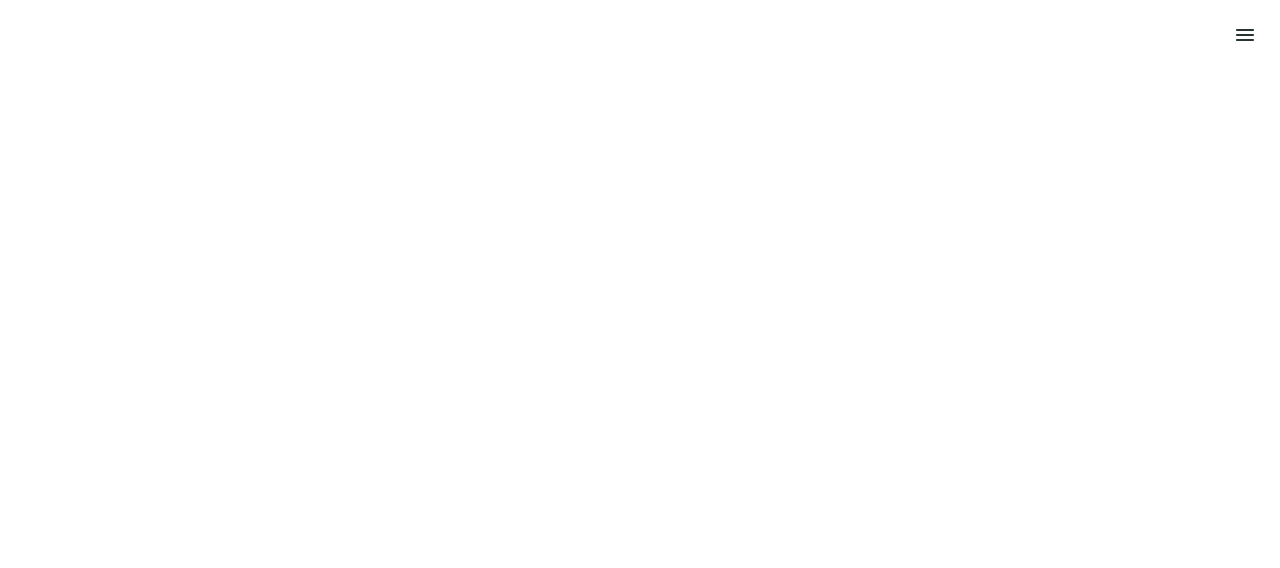
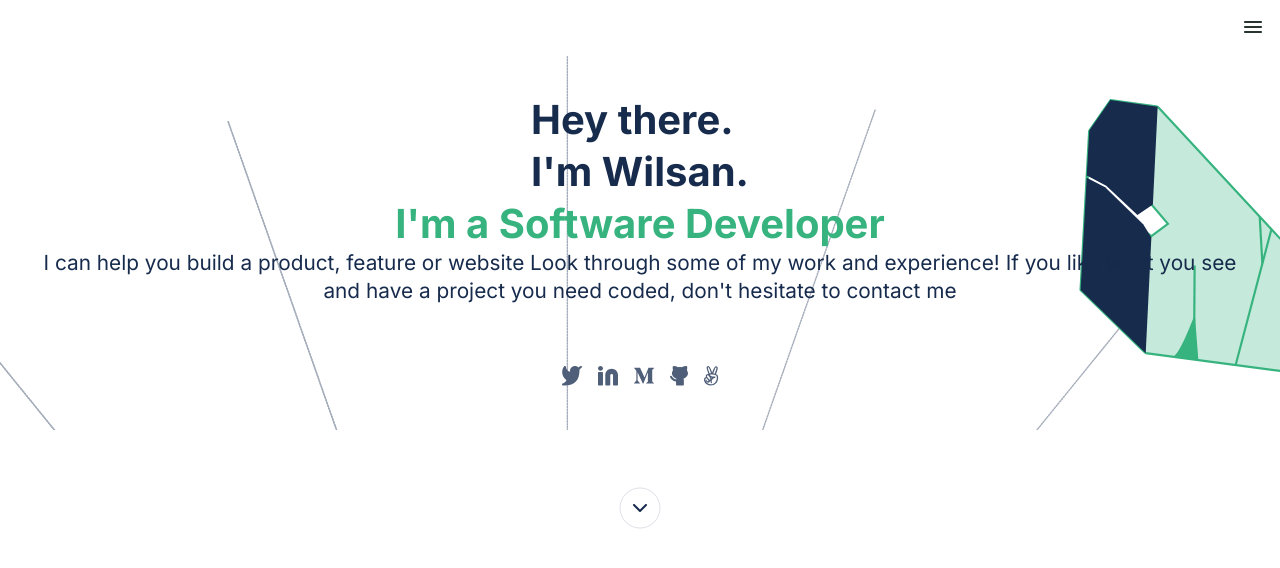
Before and after one commit to Wils-FOURR-speed/My-portfolio, a website: page index.html in a window 1280 px wide. Drawn offline with Linux system fonts and the light colour scheme.

Commit message:
Modify readme file and addition of html and css file

```diff
--- a/index.html
+++ b/index.html
@@ -8,10 +8,42 @@
     <link rel="stylesheet" href="style.css">
 </head>
 <body>
-  <header>
-    <nav class="nav-menu">
-       <img src="images/menu.svg" alt="menu">
-    </nav>
-  </header>
+
+    <header>
+        <nav class="nav-menu">
+           <img src="images/menu.svg" alt="menu">
+        </nav>
+      </header>
+ <main>
+      <section>
+        <div class="headline-section">
+            <div class="introduction-container">
+                <h1 class="intro">
+                    Hey there.<br> I'm Wilsan.
+                  <span class="career">I'm a Software Developer</span>
+                </h1>
+            </div>
+            <p class="description">
+                I can help you build a product,
+                feature or website Look through
+                some of my work and experience!
+                If you like what you see and have
+                a project you need coded,
+                don't hesitate to contact me
+            </p>
+            <ul class="social-media">
+                <li><a href="#"><img src="images/twitter.svg" alt="twitter"></a></li>
+                <li><a href="#"><img src="images/Linkedin icon.svg" alt="Linkedin"></a></li>
+                <li><a href="#"><img src="images/medium.svg" alt="Medium"></a></li>
+                <li><a href="#"><img src="images/github.svg" alt="Github"></a></li>
+                <li><a href="#"><img src="images/angellist.svg" alt="Angellist"></a></li>
+            </ul>
+        </div>
+        <div class="drop-arrow">
+            <div><img src="images/drop.svg" alt="drop-down"></div>
+        </div>
+
+      </section>
+  </main>
 </body>
 </html>
--- a/style.css
+++ b/style.css
@@ -1,7 +1,74 @@
 @import url('https://fonts.googleapis.com/css2?family=Inter:wght@400;700&display=swap');
+
+* {
+  margin: 0;
+  box-sizing: border-box;
+}
+body {
+  font-family: 'Inter', sans-serif;
+}
 
 .nav-menu {
   display: flex;
   justify-content: flex-end;
   padding: 15px;
 }
+
+.headline-section {
+  background-image: url(images/background.svg);
+  background-size: cover;
+  display: flex;
+  flex-direction: column;
+  align-items: center;
+  padding: 40px;
+ }
+
+ .intro {
+  color: #172b4d;
+  align-items: center;
+  display: flex;
+  flex-direction: column;
+  font-size: 40px;
+  font-weight: 700;
+  line-height: 52px;
+}
+
+.career {
+  color: #36b37e;
+  align-items: center;
+  display: flex;
+  flex-direction: column;
+  font-size: 40px;
+  font-weight: 700;
+  line-height: 52px;
+  text-align: center;
+}
+
+.description {
+  color: #172b4d;
+  font-weight: 400;
+  font-size: 130%;
+  line-height: 28px;
+  text-align: center;
+  margin-bottom: 60px;
+  margin-top: -1px;
+ }
+
+ .social-media {
+  display: flex;
+  align-items: center;
+  justify-content: center;
+  gap: 1rem;
+  list-style: none;
+  margin-top: -60;
+  padding: 0;
+ }
+
+ .drop-arrow {
+  text-align: center;
+  margin-top: 57px;
+ }
+
+ /* .introduction-container {
+  display: flex;
+  flex-direction: column
```
Also changed, not shown: README.md, images/drop.svg (renamed from images/Disabled.svg).
